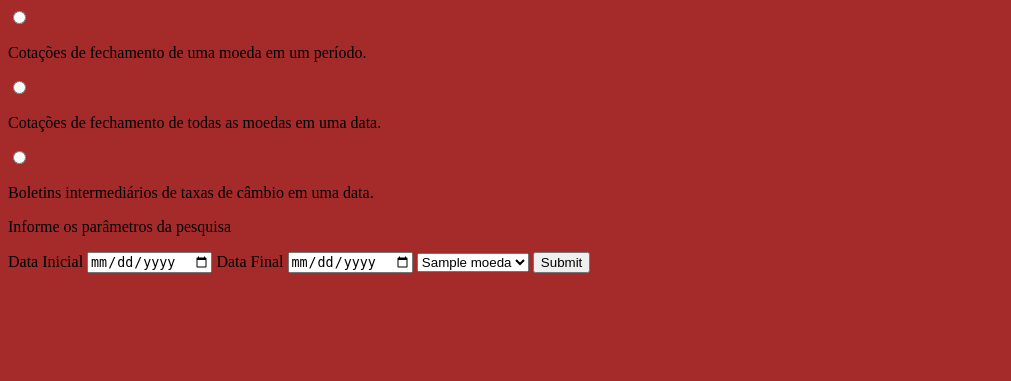
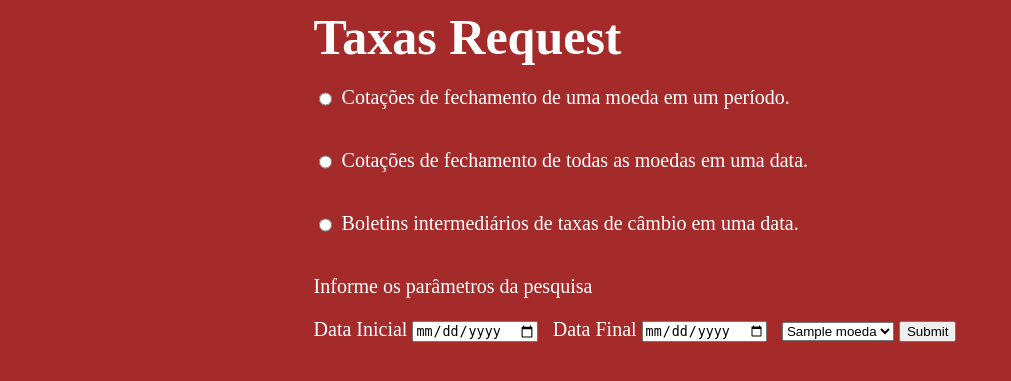
Before and after one commit to tgomes1992/REQUESTS-CAMBIO-BACEN, a Flask app: template bacen_requests/templates/index.html in a window 1280 px wide. Shown: the top 381 px of the page, without its empty margins (0-1011 px from the left). Run offline with Flask 2, Linux system fonts and the light colour scheme; the template is opened without the code that fills it: most values are stand-ins (such as "Sample title", 1, 10 or a date in 2020).

Commit message:
Pequenas atualizações no front , inserção da possibilidade de download de arquivos

```diff
--- a/bacen_requests/static/style.css
+++ b/bacen_requests/static/style.css
@@ -1,3 +1,43 @@
 body {
     background-color: brown;
+
+
 }
+
+input{
+    margin-right: 10px;
+}
+
+.center {
+    margin: auto 0;
+    justify-content: center;
+    align-items: center;
+}
+
+.opt {
+    display: flex;
+    flex-direction: row;
+    flex-grow: 2;
+}
+
+h2 {
+    font-size: 50px;
+    color: white;
+    margin: auto 0;
+    align-items: center;
+    justify-content: center;
+}
+
+.main-form {
+    color: white;
+    font-size: 20px;
+}
+
+
+.container{
+    margin:auto 0;
+    display: grid;
+    justify-content: center;
+
+    ;
+}
--- a/bacen_requests/templates/index.html
+++ b/bacen_requests/templates/index.html
@@ -7,16 +7,33 @@
     </head>
 
     <body>
-        <form action="consulta" method='post'>
+
+        <div class="container">
+            <h2 class="center">Taxas Request</h2>
+
+            <form action="consulta" class='main-form' method='post'>
                 <div class="opcoes">
+
+                    <div class="opt">
+
                         <input type="radio" value="1" name='opcao'>
                         <p>Cotações de fechamento de uma moeda em um período.</p>
+
+                    </div>
+
+                    <div class="opt">
 
                         <input type="radio" value="2" name='opcao'>
                         <p>Cotações de fechamento de todas as moedas em uma data.</p>
 
+                    </div>
+
+                    <div class="opt">
+
                         <input type="radio" value="3" name='opcao'>
                         <p>Boletins intermediários de taxas de câmbio em uma data.</p>
+                        </div>
+
                 </div>
                 <p> Informe os parâmetros da pesquisa</p>
                 <div>
@@ -34,6 +51,7 @@
                     <input type='submit'>
                 </div>
             </form>
+    </div>
     </body>
 
     <script src="static/main.js"></script>
--- a/bacen_requests/views.py
+++ b/bacen_requests/views.py
@@ -1,12 +1,12 @@
-from flask import render_template , request , url_for , redirect
+from flask import render_template , request , url_for , redirect , send_file
 from bacen_requests.buscar import *
-from bacen_requests.help_functions import formDateAdjustment
+from bacen_requests.help_functions import formDateAdjustment , define_filename , clean_folder
 from bacen_requests import app
 from bacen_requests.bacen import Bacen
+import os
 
 
 banco = Bacen()
-
 
 @app.route('/')
 def home():
@@ -29,13 +29,19 @@ def consulta():
 
 @app.route('/consulta',methods=['POST'])
 def get_all_datas():
+    clean_folder()
     req = request.form
-    print (req)
+    filename = f"{define_filename(req['opcao'])}.xlsx"
     if req['opcao']=='2':
         df = banco.todas_em_uma_data(formDateAdjustment(req['DATAINI']))
+        df.to_excel(f"bacen_requests/temp-files/{filename}")
+        return send_file(os.path.join("temp-files",filename),as_attachment=filename)
     elif req['opcao']=='1':
         df = banco.uma_moeda_em_periodo(formDateAdjustment(req['DATAINI']), formDateAdjustment(req['DATAFIM']), req['MOEDA'])
+        df.to_excel(f"bacen_requests/temp-files/{filename}")
+        return send_file(os.path.join("temp-files",filename),as_attachment=filename)
     elif req['opcao']=='3':
         df = banco.intermediario_em_uma_data(formDateAdjustment(req['DATAINI']),int(req['MOEDA']))
-    print (df)
+        df.to_excel(f"bacen_requests/temp-files/{filename}")
+        return send_file(os.path.join("temp-files",filename),as_attachment=filename)
     return redirect(url_for('mainIndex'))
```
Also changed, not shown: bacen_requests/bacen.py (+10 -8 lines), bacen_requests/help_functions.py (+16 -0 lines). Lines whose indentation alone changed are shown as unchanged.
